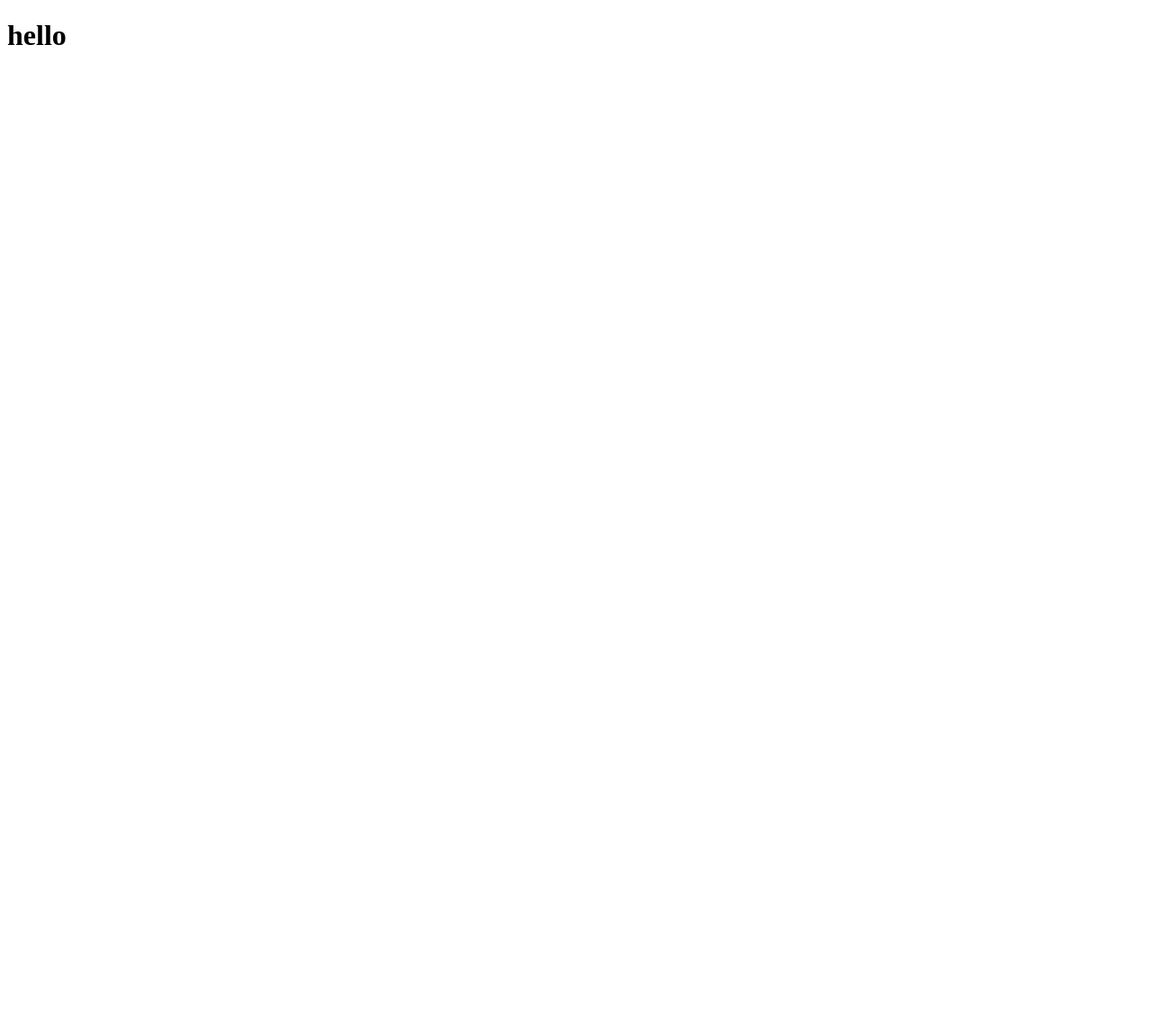
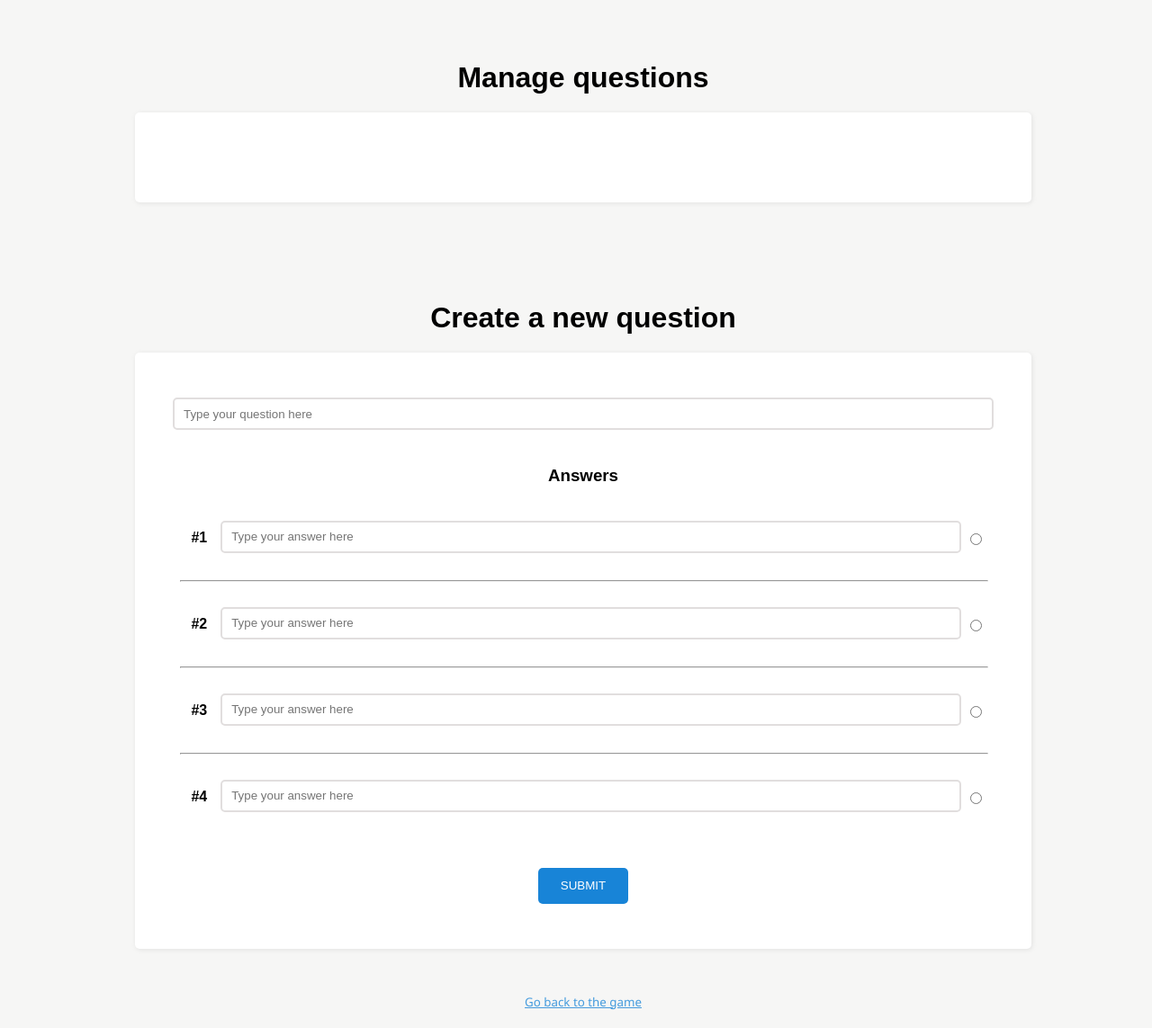
Before and after one commit to anna9393/Quiz-app, a website: page views/questions.html in a window 1280 px wide. Shown: the whole page at 90% size. Before the commit the page ends 800 px from the top, so only its background shows below. Drawn offline with Linux system fonts and the light colour scheme; no server answers.

Commit message:
create questions.html

```diff
--- a/views/questions.html
+++ b/views/questions.html
@@ -4,16 +4,54 @@
 <head>
     <meta charset="utf-8">
     <meta http-equiv="X-UA-Compatible" content="IE=edge">
-    <title>Manage questions</title>
+    <title>Quiz Application</title>
     <meta name="description" content="">
     <meta name="viewport" content="width=device-width, initial-scale=1">
-    <link rel="stylesheet" href="">
+    <link rel="stylesheet" href="/static/questions.css">
 </head>
 
 <body>
+    <div class="main-container">
+        <h1>Manage questions</h1>
+        <div class="listed-questions"></div>
 
-    <h1>hello</h1>
-    <script src=""></script>
+        <h1>Create a new question</h1>
+        <div class="post-question">
+            <form class="questions-form">
+                <input class="question-input" type="text" placeholder="Type your question here" required>
+
+                <h3>Answers</h3>
+                <div class="options">
+                    <label for="option1">#1</label>
+                    <input class="answer" id="answer-input" type="text" placeholder="Type your answer here" required>
+                    <input class="radio-input" type="radio" name="radio" required>
+                </div>
+                <hr>
+                <div class="options">
+                    <label for="option2">#2</label>
+                    <input class="answer" id="answer-input" type="text" placeholder="Type your answer here" required>
+                    <input class="radio-input" type="radio" name="radio" required>
+                </div>
+                <hr>
+                <div class="options">
+                    <label for="option3">#3</label>
+                    <input class="answer" id="answer-input" type="text" placeholder="Type your answer here" required>
+                    <input class="radio-input" type="radio" name="radio" required>
+                </div>
+                <hr>
+                <div class="options">
+                    <label for="option4">#4</label>
+                    <input class="answer" id="answer-input" type="text" placeholder="Type your answer here" required>
+                    <input class="radio-input" type="radio" name="radio" required>
+                </div>
+            </form>
+            <button class="submit-btn" type="submit">SUBMIT</button>
+        </div>
+        <a href="/game">Go back to the game</a>
+    </div>
+
+    <script src="/static/manage-questions.js"></script>
+
 </body>
 
 </html>
```
